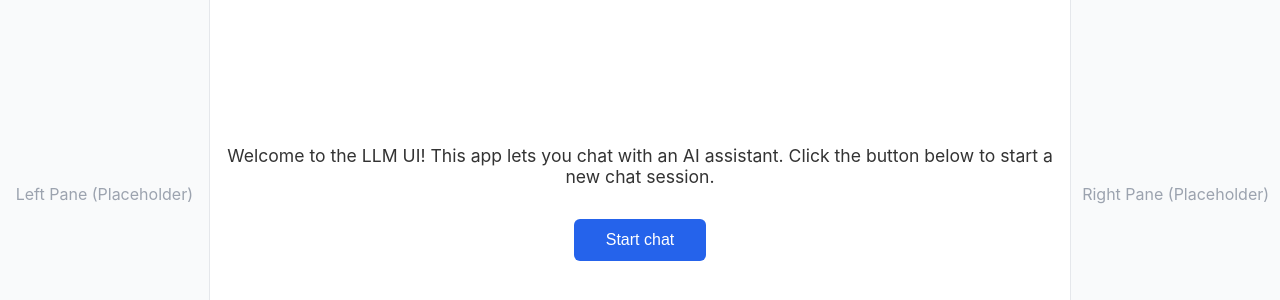
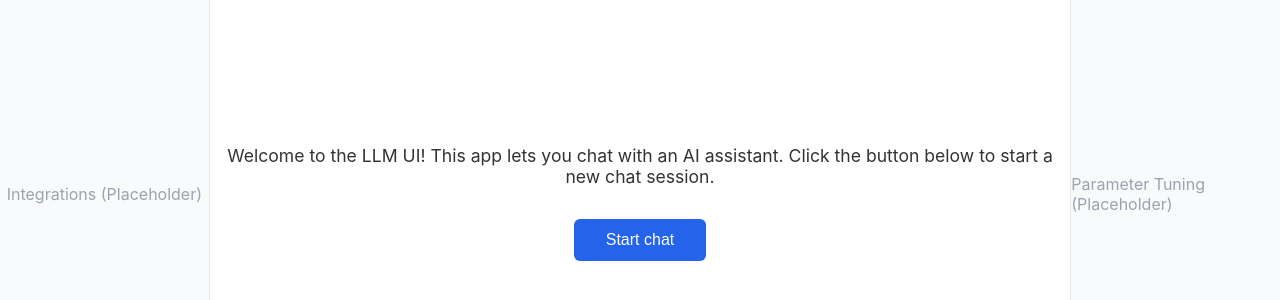
Before and after one commit to KelvinJRosado/llm-ui, a Vue app: page / in a window 1280 px wide. Shown: the part 206-506 px from the top of the page. Built offline with nearby package versions, Linux system fonts and the light colour scheme.

Commit message:
fix: update placeholder text in LeftPane and RightPane components

```diff
--- a/src/components/LeftPane.vue
+++ b/src/components/LeftPane.vue
@@ -1,6 +1,6 @@
 <template>
   <div class="side-pane left-pane">
-    <span class="side-pane-placeholder">Left Pane (Placeholder)</span>
+    <span class="side-pane-placeholder">Integrations (Placeholder)</span>
   </div>
 </template>
 
--- a/src/components/RightPane.vue
+++ b/src/components/RightPane.vue
@@ -1,6 +1,6 @@
 <template>
   <div class="side-pane right-pane">
-    <span class="side-pane-placeholder">Right Pane (Placeholder)</span>
+    <span class="side-pane-placeholder">Parameter Tuning (Placeholder)</span>
   </div>
 </template>
 
```
